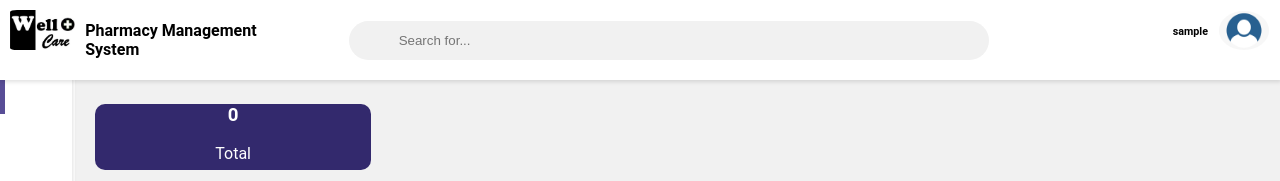
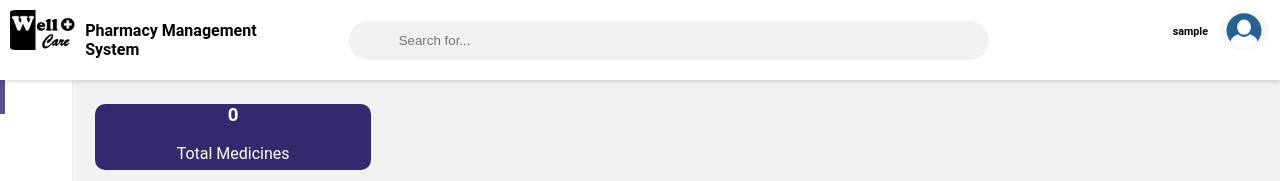
Before and after one commit to Vikum-Kule/WellCare_group16, a PHP site: the page made by app/views/Man_Drug_Stock_Page.php in a window 1280 px wide. Shown: the top 181 px of the page. Run offline with PHP 8.4, Linux system fonts and the light colour scheme; the template is opened without the code that fills it, so the values that code supplies are empty; the visitor is signed in with stand-in values (Sample User, id 1).

Commit message:
update display

```diff
--- a/app/views/Man_Drug_Stock_Page.php
+++ b/app/views/Man_Drug_Stock_Page.php
@@ -6,7 +6,7 @@
             <div class="col-3 col-m-6 col-sm-6">
                 <div class="notification">
                     <h3><div id="totaldrugs"></div></h3>
-                    <p>Total</p>
+                    <p>Total Medicines</p>
                 </div>
             </div>
            <!-- <div class="col-3 col-m-6 col-sm-6">
```
